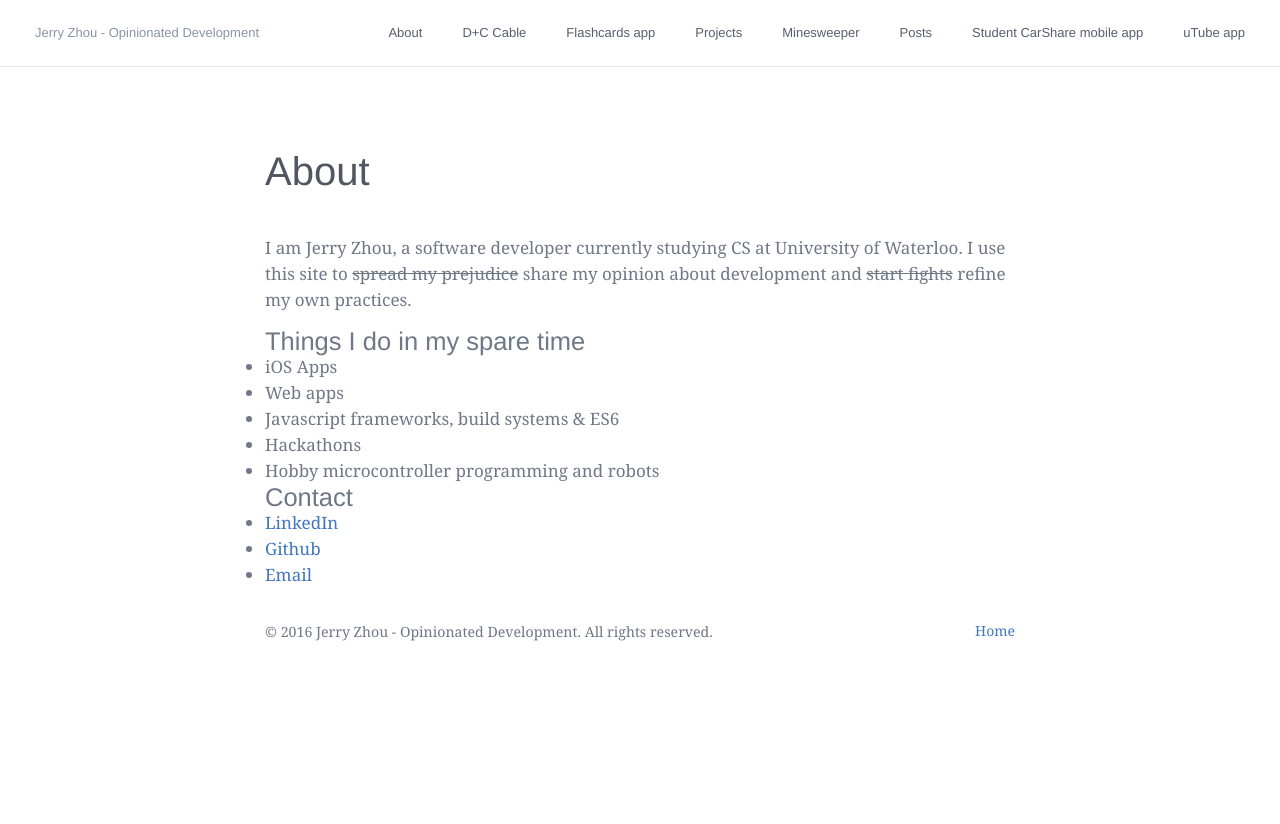
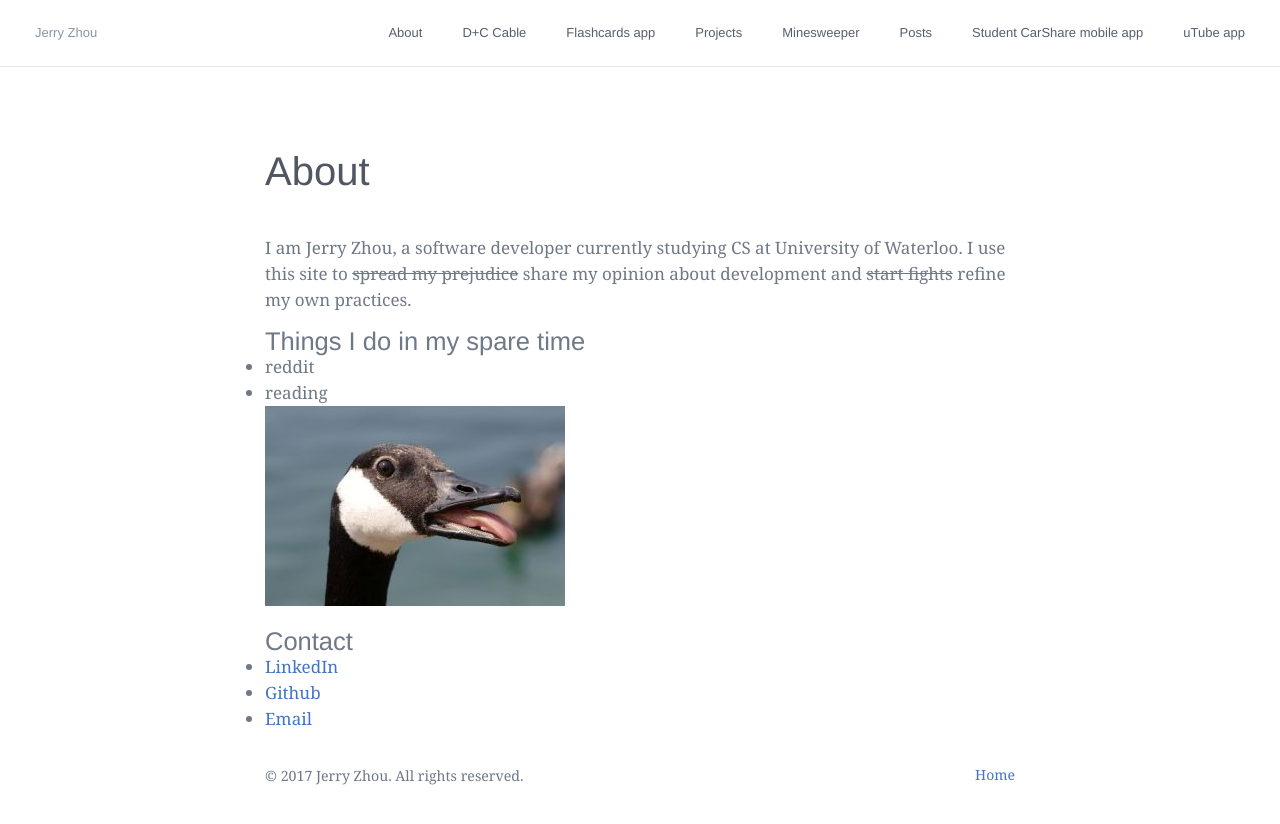
Before and after one commit to LookLikeAPro/looklikeapro.github.io, a Jekyll site: the page built from about.md, in a window 1280 px wide. Shown: the top 824 px of the page. Built offline with Jekyll 4.4.1, drawn with Linux system fonts in a browser that asks for light colours.

Commit message:
update info

```diff
--- a/_config.yml
+++ b/_config.yml
@@ -1,6 +1,6 @@
 # Site settings
-title: Jerry Zhou - Opinionated Development
-email: contact@jerryzhou.net
+title: Jerry Zhou
+email: jerryzhou00@gmail.com
 description: > # this means to ignore newlines until "baseurl:"
   A website about things
 baseurl: "" # the subpath of your site, e.g. /blog
--- a/_includes/footer.html
+++ b/_includes/footer.html
@@ -1,6 +1,6 @@
 <div class="wrap">
 	<footer id="bottom">
-		<small>&copy; 2016 Jerry Zhou - Opinionated Development. All rights reserved.</small>
+		<small>&copy; 2017 Jerry Zhou. All rights reserved.</small>
 
 		<ul role="navigation">
 			<li><a href="/" title="Return to my website.">Home</a></li>
--- a/_includes/head.html
+++ b/_includes/head.html
@@ -1,6 +1,6 @@
 <head>
 	<meta charset="utf-8">
-	<title>Posts - Jerry Zhou - Opinionated Development</title>
+	<title>Posts - Jerry Zhou</title>
 
 	<meta name="description" content="I am Jerry Zhou, a software developer currently studying CS at University of Waterloo. I create this site to share my opinion about development and refine my own practices.">
 
@@ -14,11 +14,11 @@
 	<meta name="viewport" content="width=device-width">
 	<meta name="generator" content="Anchor CMS">
 
-	<meta property="og:title" content="Jerry Zhou - Opinionated Development">
+	<meta property="og:title" content="Jerry Zhou">
 	<meta property="og:type" content="website">
 	<meta property="og:url" content="posts">
 	<meta property="og:image" content="/themes/default/img/og_image.gif">
-	<meta property="og:site_name" content="Jerry Zhou - Opinionated Development">
+	<meta property="og:site_name" content="Jerry Zhou">
 	<meta property="og:description" content="I am Jerry Zhou, a software developer currently studying CS at University of Waterloo. I create this site to share my opinion about development and refine my own practices.">
 
 </head>
--- a/_includes/header.html
+++ b/_includes/header.html
@@ -1,5 +1,5 @@
 <header id="top">
-  <a id="logo" href="/about">Jerry Zhou - Opinionated Development</a>
+  <a id="logo" href="/about">Jerry Zhou</a>
 
   <nav id="main" role="navigation">
   <ul>
--- a/about.md
+++ b/about.md
@@ -10,14 +10,13 @@ I am Jerry Zhou, a software developer currently studying CS at University of Wat
 
 ## Things I do in my spare time
 
-- iOS Apps
-- Web apps
-- Javascript frameworks, build systems & ES6
-- Hackathons
-- Hobby microcontroller programming and robots
+- reddit
+- reading
+
+![](/assets/canada_goose.jpg)
 
 ## Contact
 
 - [LinkedIn](https://ca.linkedin.com/pub/jerry-zhou/5b/a17/a12)
 - [Github](https://github.com/LookLikeAPro)
-- [Email](mailto:contact@jerryzhou.net)
+- [Email](mailto:jerryzhou00@gmail.com)
```
Also changed, not shown: _posts/2017-05-13-keep-your-uwaterloo-email.markdown (added, +10 -0 lines), projects/index.md (+7 -5 lines), _posts/_2015-12-01-django-better-model-serialization.markdown (renamed from _posts/2015-12-01-django-better-model-serialization.markdown), _posts/_2016-01-10-django-onetomany-relationship.markdown (renamed from _posts/2016-01-10-django-onetomany-relationship.markdown), assets/canada_goose.jpg (added).
